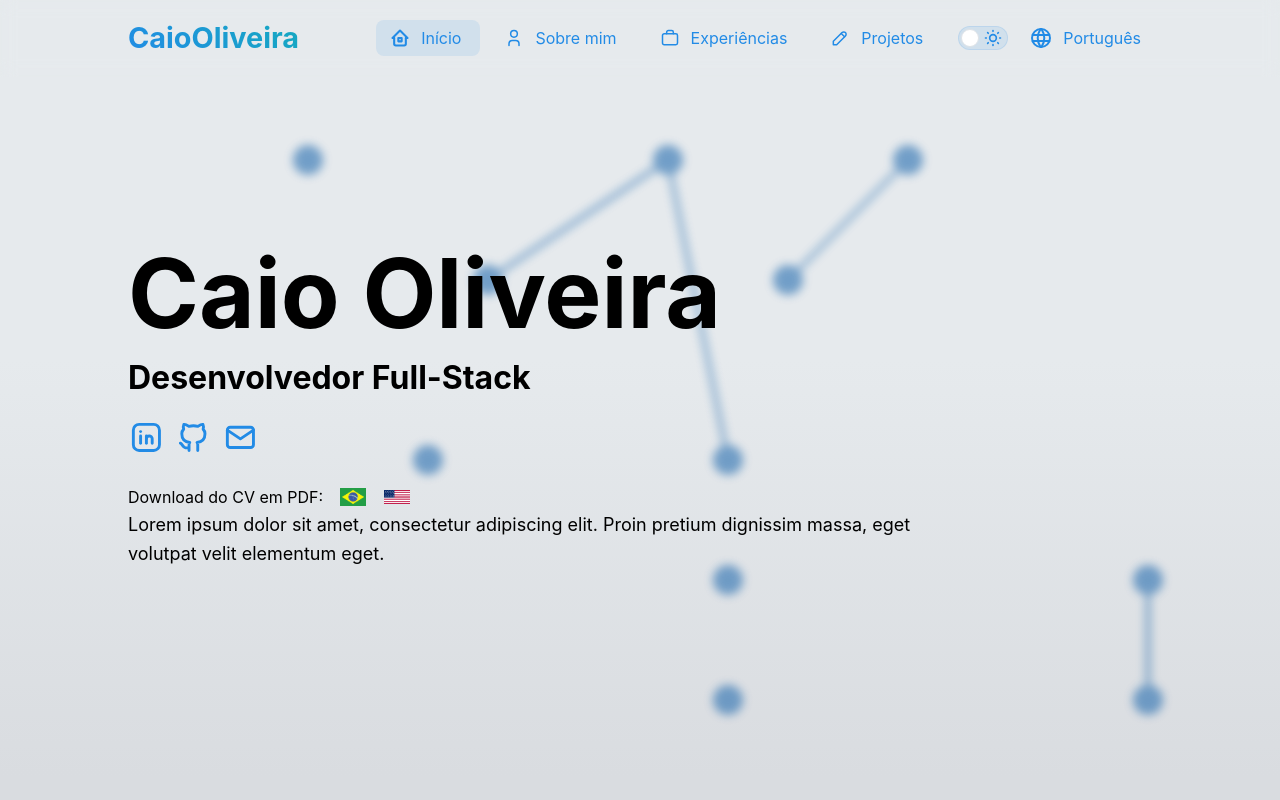
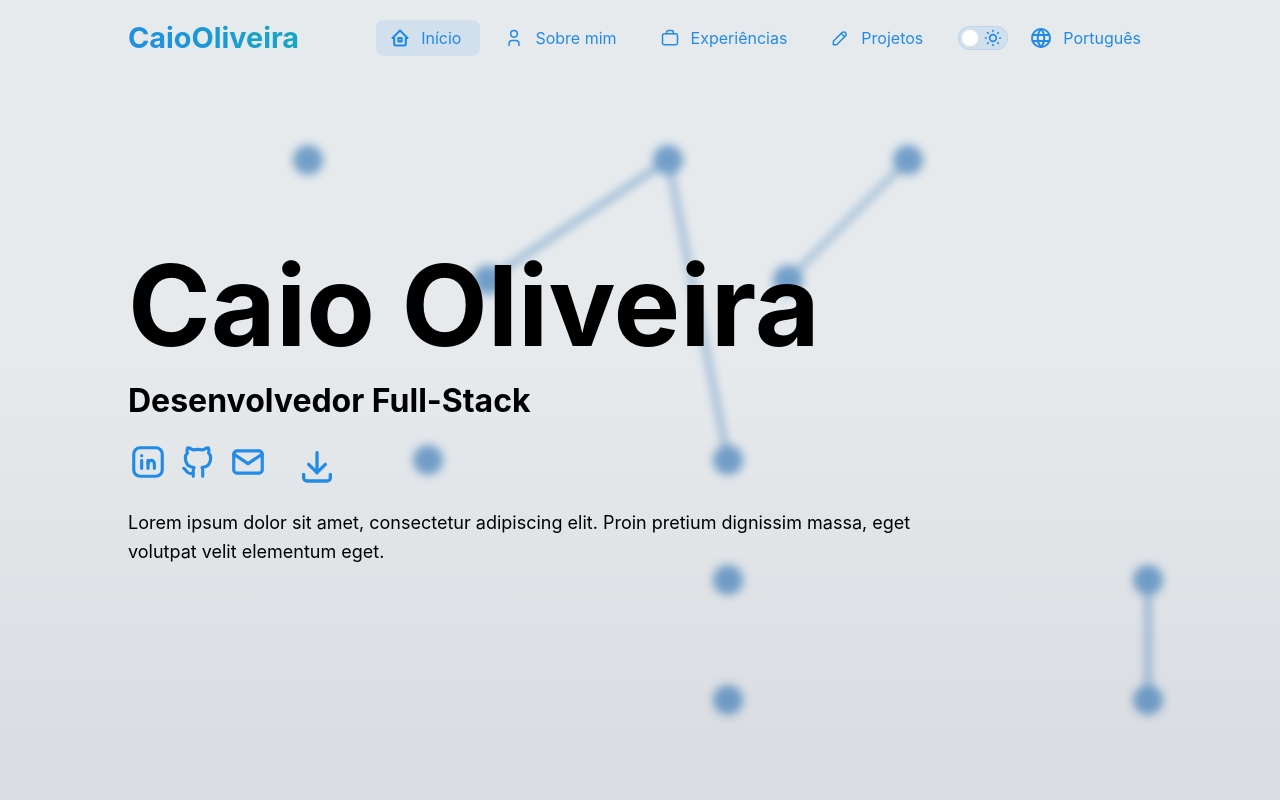
Before and after one commit to caiofov/caiofov.github.io, a React (Create React App) app: page / in a window 1280 px wide. Shown: the top 800 px of the page. Built offline with nearby package versions, Linux system fonts and the light colour scheme.

Commit message:
feat: download cv component

```diff
--- /dev/null
+++ b/src/components/DownloadCV.tsx
@@ -0,0 +1,80 @@
+import React, { useRef, useState } from "react";
+
+import {
+  Combobox,
+  Group,
+  useCombobox,
+  Text,
+  Button,
+  Tooltip,
+  Anchor,
+} from "@mantine/core";
+import { IconDownload } from "@tabler/icons-react";
+import { useTranslation } from "react-i18next";
+import { typedKeys } from "../utils/functions";
+const languages = {
+  pt: { name: "Português", anchor: "" },
+  en: { name: "English", anchor: "" },
+};
+
+export const DownloadCV: React.FC<{ iconSize: string }> = ({ iconSize }) => {
+  const { t } = useTranslation();
+  const combobox = useCombobox();
+  const buttonRef = useRef<HTMLButtonElement>(null);
+  return (
+    <Combobox
+      store={combobox}
+      onOptionSubmit={() => {
+        combobox.closeDropdown();
+        alert("in development");
+      }}
+      transitionProps={{
+        duration: 200,
+        transition: "rotate-right",
+      }}
+      width="fit-content"
+      position="right-start"
+    >
+      <Combobox.Target>
+        <Button
+          onClick={() => {
+            combobox.toggleDropdown();
+          }}
+          variant={combobox.dropdownOpened ? "light" : "subtle"}
+          style={{
+            transition: "all 0.2s ease-in-out",
+          }}
+          ref={buttonRef}
+        >
+          <Group display="inline-flex" gap="xs">
+            <Tooltip label={t("sections.home.download-cv")}>
+              <IconDownload size={iconSize} />
+            </Tooltip>
+          </Group>
+        </Button>
+      </Combobox.Target>
+
+      <Combobox.Dropdown
+        variant="custom-light"
+        miw={buttonRef.current?.clientWidth}
+      >
+        <Combobox.Header>{t("sections.home.download-cv")}:</Combobox.Header>
+        <Combobox.Options>
+          {typedKeys(languages).map((c, idx) => (
+            <Combobox.Option
+              key={"download_" + c}
+              value={c}
+              style={{
+                transition: "all 0.2s ease-in-out",
+              }}
+              variant="custom-light"
+              mb={idx + 1 != Object.keys(languages).length ? "xs" : 0}
+            >
+              <Text size="md">{t(`sections.home.download-${c}`)}</Text>
+            </Combobox.Option>
+          ))}
+        </Combobox.Options>
+      </Combobox.Dropdown>
+    </Combobox>
+  );
+};
--- a/src/components/sections/Home.tsx
+++ b/src/components/sections/Home.tsx
@@ -21,6 +21,7 @@ import { CopyTooltip, IconTooltip, ImageTooltip } from "../IconTooltip";
 import { Typing } from "../animations/Typing";
 import { getSectionBackground, sectionPaddingX } from "../../utils/sections";
 import Network from "../animations/Network";
+import { DownloadCV } from "../DownloadCV";
 
 const contactInfo = [
   {
@@ -55,10 +56,10 @@ const languageInfo = [
 
 export const Home = () => {
   const { t } = useTranslation();
-  const iconSize = "2.3rem";
+  const iconSize = "2.5rem";
   const [titleFontSize, subtitleFontSize] = useMatches({
-    md: ["6rem", "2rem"],
-    base: ["5rem", "1.5rem"],
+    md: ["7rem", "2rem"],
+    base: ["6rem", "1.8rem"],
   });
   const px = useMatches(sectionPaddingX);
   const bg = getSectionBackground(true, useMantineColorScheme().colorScheme);
@@ -118,23 +119,14 @@ export const Home = () => {
                 );
               })}
             </PopRevealSequence>
+            <DownloadCV iconSize={iconSize} />
           </Group>
 
           <OpacityRevealSequence delayInit={1}>
-            <Group id="download-cv">
-              <Text>{t("sections.home.download-cv")}:</Text>
-              {languageInfo.map(({ code, href, image }) => (
-                <ImageTooltip
-                  key={code}
-                  imageSrc={image}
-                  href={href}
-                  tooltip={t(`sections.home.download-${code}`)}
-                />
-              ))}
-            </Group>
             <Text size="lg" w="80%">
               {t("sections.home.text")}
             </Text>
+            <></>
           </OpacityRevealSequence>
         </Group>
         <Group
--- a/src/locales/en/translation.json
+++ b/src/locales/en/translation.json
@@ -4,9 +4,9 @@
             "name": "Home",
             "text": "Lorem ipsum dolor sit amet, consectetur adipiscing elit. Proin pretium dignissim massa, eget volutpat velit elementum eget.",
             "role": "Full-Stack Developer",
-            "download-cv": "Download CV PDF",
-            "download-pt": "Download in Portuguese",
-            "download-en": "Download in English",
+            "download-cv": "Download CV",
+            "download-pt": "Portuguese",
+            "download-en": "English",
             "copied": "copied"
         },
         "about": {
--- a/src/locales/pt/translation.json
+++ b/src/locales/pt/translation.json
@@ -4,9 +4,9 @@
             "name": "Início",
             "text": "Lorem ipsum dolor sit amet, consectetur adipiscing elit. Proin pretium dignissim massa, eget volutpat velit elementum eget.",
             "role": "Desenvolvedor Full-Stack",
-            "download-cv": "Download do CV em PDF",
-            "download-pt": "Download em português",
-            "download-en": "Download em inglês",
+            "download-cv": "Download CV",
+            "download-pt": "Português",
+            "download-en": "Inglês",
             "copied": "copiado"
         },
         "about": {
--- a/src/styles/theme.css
+++ b/src/styles/theme.css
@@ -2,6 +2,12 @@
   background-color: var(--mantine-primary-color-light);
   border-color: var(--mantine-primary-color-light-hover);
   backdrop-filter: blur(8px);
+}
+
+.mantine-Popover-dropdown:where([data-variant="custom-light"])
+  .mantine-Combobox-header {
+  color: var(--mantine-primary-color-light-color);
+  border-color: var(--mantine-primary-color-light-hover);
 }
 
 .mantine-Combobox-option:hover:where([data-variant="custom-light"]),
```
